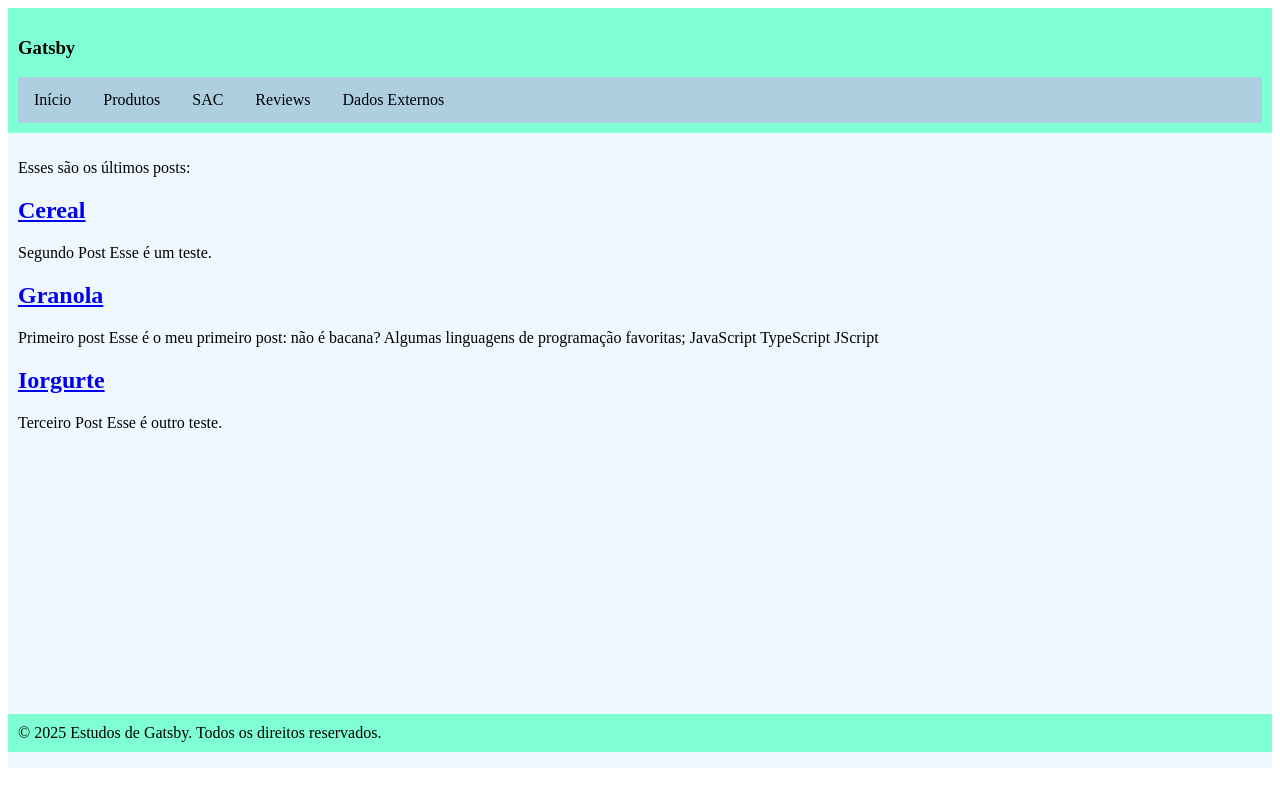
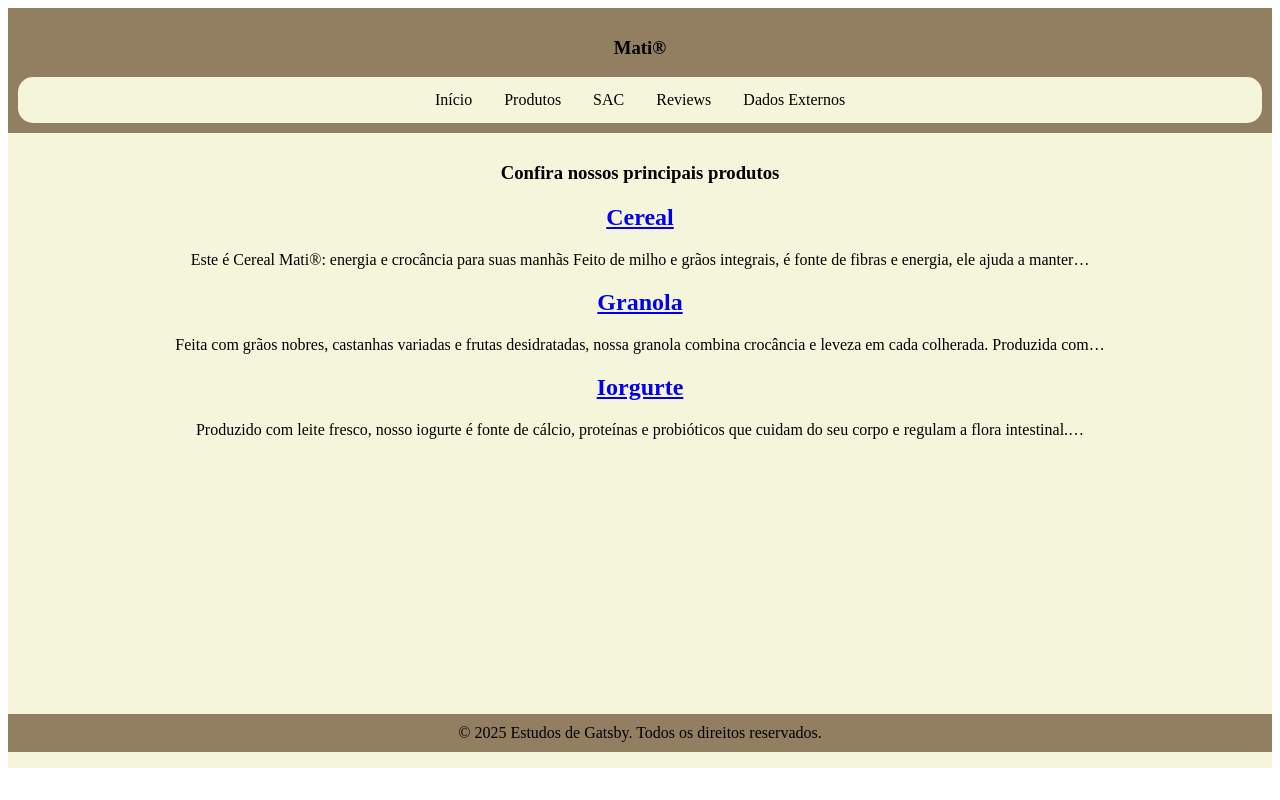
Before and after one commit to joaov-reis/Gatsby, a Gatsby site: page /produtos in a window 1280 px wide. Built offline with nearby package versions, Linux system fonts and the light colour scheme; Gatsby itself is replaced by a stand-in of ours.

Commit message:
troca dos textos de conteúdo e início da estilização final

```diff
--- a/gatsby-config.js
+++ b/gatsby-config.js
@@ -3,7 +3,7 @@
  */
 module.exports = {
   siteMetadata: {
-    title: `Gatsby`,
+    title: `Mati®`,
     siteUrl: `https://www.infnet.edu.br`,
   },
   plugins: [
--- a/produtos/cereal/index.mdx
+++ b/produtos/cereal/index.mdx
@@ -7,6 +7,8 @@
 hero_image_credit_link: "https://unsplash.com/photos/a-bowl-full-of-dog-treats-on-a-red-surface-68BiDMSe45U"
 ---
 
-# Segundo Post
+Este é Cereal Mati®: energia e crocância para suas manhãs
 
-Esse é um teste.
+Feito de milho e grãos integrais, é fonte de fibras e energia, ele ajuda a manter a saciedade e o equilíbrio que o seu corpo precisa ao longo do dia.
+
+Ótima combinação com leite, iogurte Mati® ou frutas, o cereal Mati® transforma o café da manhã em um momento prático, saudável e delicioso.
--- a/produtos/granola/index.mdx
+++ b/produtos/granola/index.mdx
@@ -7,12 +7,6 @@
 hero_image_credit_link: "https://unsplash.com/photos/a-jar-filled-with-granola-next-to-a-wooden-spoon-LQftwRfGjOM"
 ---
 
-# Primeiro post
+Feita com grãos nobres, castanhas variadas e frutas desidratadas, nossa granola combina crocância e leveza em cada colherada. Produzida com ingredientes 100% naturais, é fonte de fibras, proteínas e energia.
 
-Esse é o meu primeiro post: não é *bacana*?
-
-Algumas linguagens de programação **favoritas**;
-
-* JavaScript
-* TypeScript
-* JScript
+Experimente com iogurtes, frutas ou pura. A granola Mati® transforma o café da manhã em um momento de prazer e bem-estar.
--- a/produtos/iogurte/index.mdx
+++ b/produtos/iogurte/index.mdx
@@ -7,6 +7,6 @@
 hero_image_credit_link: "https://unsplash.com/photos/stainless-steel-spoon-on-white-ceramic-plate-neUW-U0NwCU"
 ---
 
-# Terceiro Post
+Produzido com leite fresco, nosso iogurte é fonte de cálcio, proteínas e probióticos que cuidam do seu corpo e regulam a flora intestinal. Não utilizamos conservantes nem adição de açúcares, é a escolha ideal para quem busca sabor autêntico e alimentação saudável.
 
-Esse é outro teste.
+Perfeita combinação para nossa Granola Mati®!
--- a/src/components/footer.module.css
+++ b/src/components/footer.module.css
@@ -1,5 +1,6 @@
 .footer {
   grid-area: footer;
-  background-color: aquamarine;
+  background-color: #927e61;
   padding: 10px;
+  text-align: center;
 }
--- a/src/components/layout.css
+++ b/src/components/layout.css
@@ -3,23 +3,29 @@
   height: 95vh;
   display: grid;
   grid: "header" auto "main" 1fr "footer" auto / 1fr;
-  background-color: aliceblue;
+  background-color: #f5f5dc;
+
 }
 
 .header {
   grid-area: header;
-  background-color: aquamarine;
+  background-color: #927e61;
   padding: 10px;
+  text-align: center;
 }
 
 .main {
   grid-area: main;
+  text-align: center;
   padding: 10px;
 }
 
 .topnav {
   overflow: hidden;
-  background-color: #AECFDF;
+  background-color: #f5f5dc;
+  display: flex;
+  justify-content: center;
+  border-radius: 15px;
 }
 
 .topnav a {
@@ -32,8 +38,9 @@
 }
 
 .topnav a:hover {
-  background-color: #9F9FAD;
+  background-color: #5e503f;
   color: black;
+
 }
 
 input[type=text], input[type=email], select, textarea {
--- a/src/pages/produtos.js
+++ b/src/pages/produtos.js
@@ -23,7 +23,7 @@
 
   return (
     <Layout>
-        <p>Esses são os últimos posts:</p>
+        <h3>Confira nossos principais produtos</h3>
           {
             products.map(item => (
               <article key={item.id}>
@@ -40,4 +40,4 @@
   )
 }
 
-export const Head = () => <title> Nossos produtos</title>
+export const Head = () => <title>Nossos produtos</title>
--- a/src/pages/reviews.js
+++ b/src/pages/reviews.js
@@ -19,7 +19,7 @@
     return (
         <Layout>
             <h3>Reviews</h3>
-            <h4>Últimas avaliações de clientes</h4>
+            <h4>Últimas avaliações de nossos clientes</h4>
             <table width="900px" border={1} cellPadding={10} cellSpacing={0}>
                 <tr>
                 <th>Usuário</th>
@@ -38,3 +38,5 @@
         </Layout>
     );
 }
+
+export const Head = () => <title>Reviews</title>
```
Also changed, not shown: src/pages/index.js (+12 -3 lines), src/pages/sac.js (+6 -2 lines).
